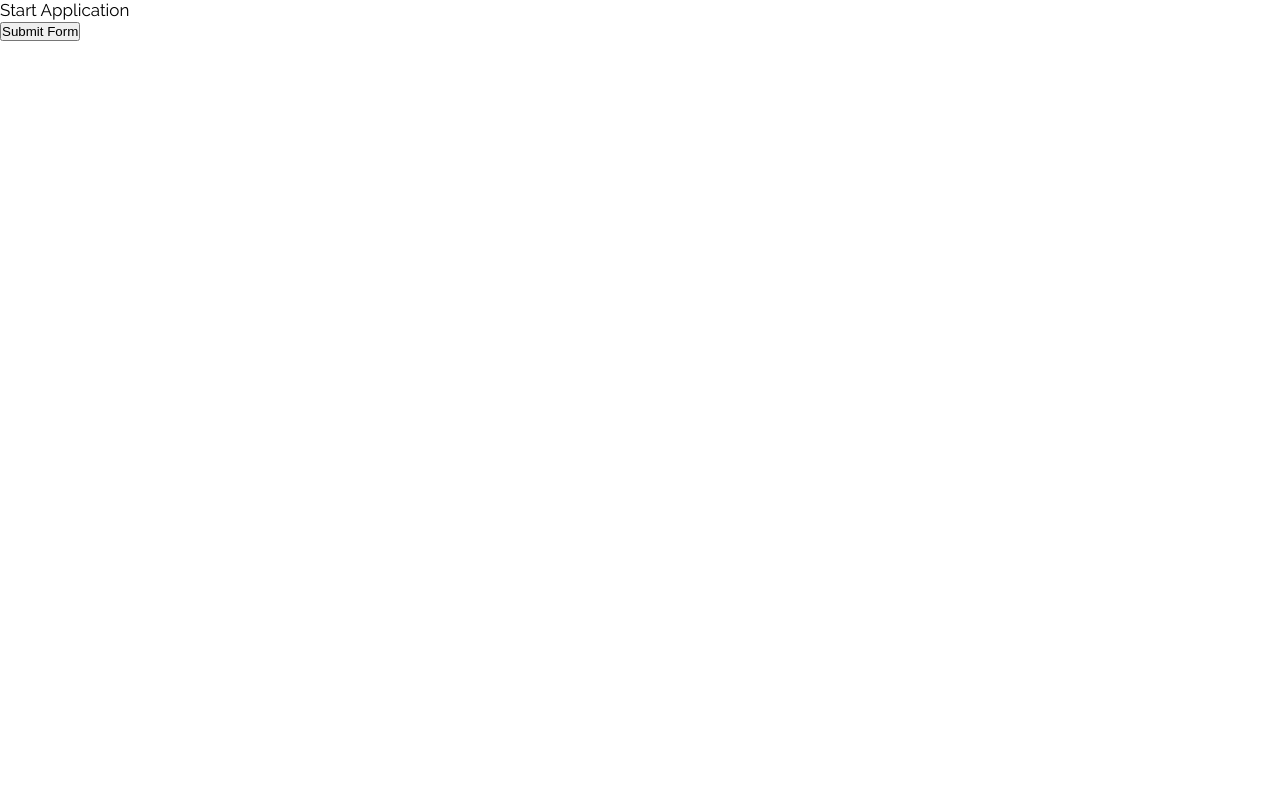
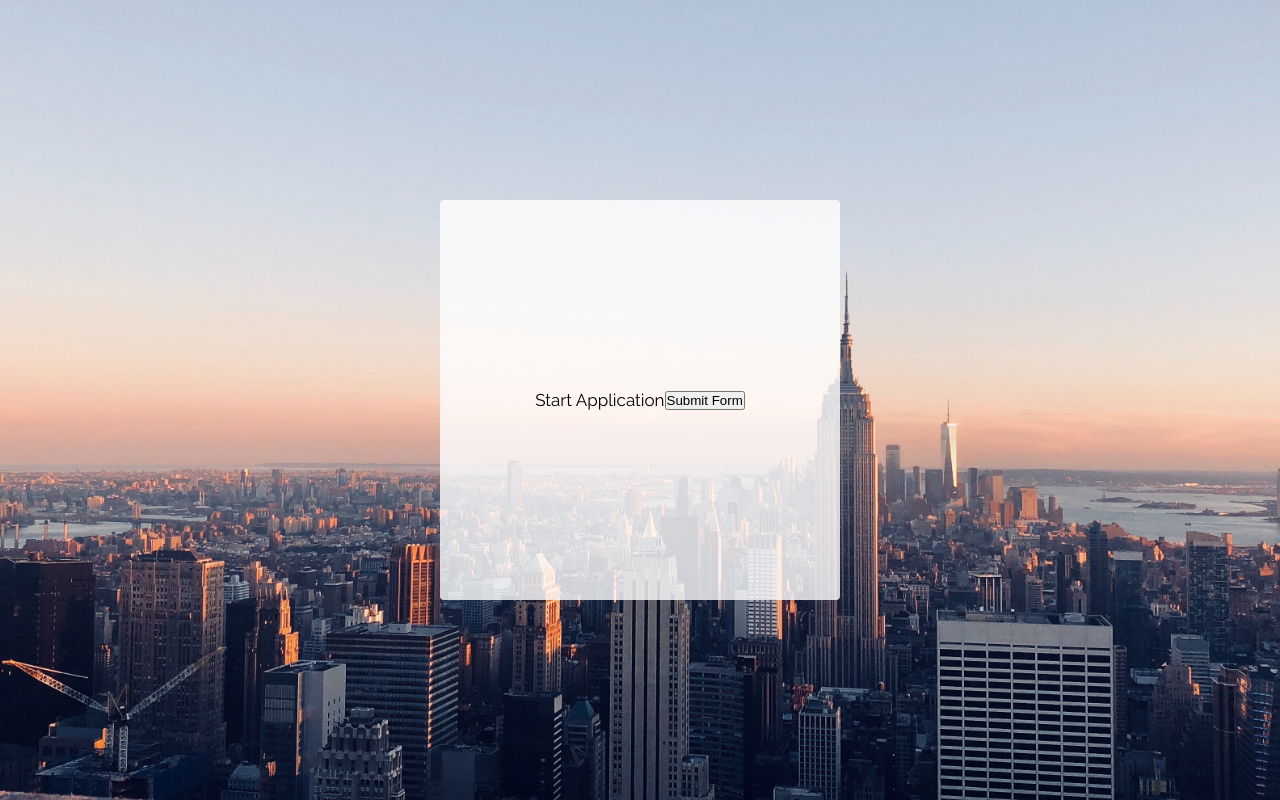
Before and after one commit to r2inlondon/application-form, a React (Create React App) app: page / in a window 1280 px wide. Built offline with nearby package versions, Linux system fonts and the light colour scheme.

Commit message:
background image added, the-start-style.scss created, imported and basic style added

```diff
--- a/src/components/TheStart.js
+++ b/src/components/TheStart.js
@@ -1,7 +1,7 @@
 import React from "react";
 
 const TheStart = (props) => (
-  <div className="the-end">
+  <div className="the-start">
     <p>Start Application</p>
     <button onClick={props.TheStart}>Submit Form</button>
   </div>
--- a/src/styles/components/_application-style.scss
+++ b/src/styles/components/_application-style.scss
@@ -0,0 +1,10 @@
+#root {
+  background-image: url("../images/bing-hao-_wqj9tC0WSE-unsplash.jpg");
+  width: 100%;
+  height: 100vh;
+  background-size: cover;
+  background-position: center;
+  display: flex;
+  align-items: center;
+  justify-content: center;
+}
--- /dev/null
+++ b/src/styles/components/_the-start-style.scss
@@ -0,0 +1,9 @@
+.the-start {
+  width: 40rem;
+  height: 40rem;
+  background-color: $transparent-background;
+  border-radius: 1%;
+  display: flex;
+  align-items: center;
+  justify-content: center;
+}
--- a/src/styles/styles.scss
+++ b/src/styles/styles.scss
@@ -2,4 +2,5 @@
 @import "./base/base";
 @import "./components/application-style";
 @import "./components/nav";
+@import "./components/the-start-style";
 @import "./components/form";
```
Also changed, not shown: public/index.html (+0 -10 lines), src/styles/images/bing-hao-_wqj9tC0WSE-unsplash.jpg (added).
